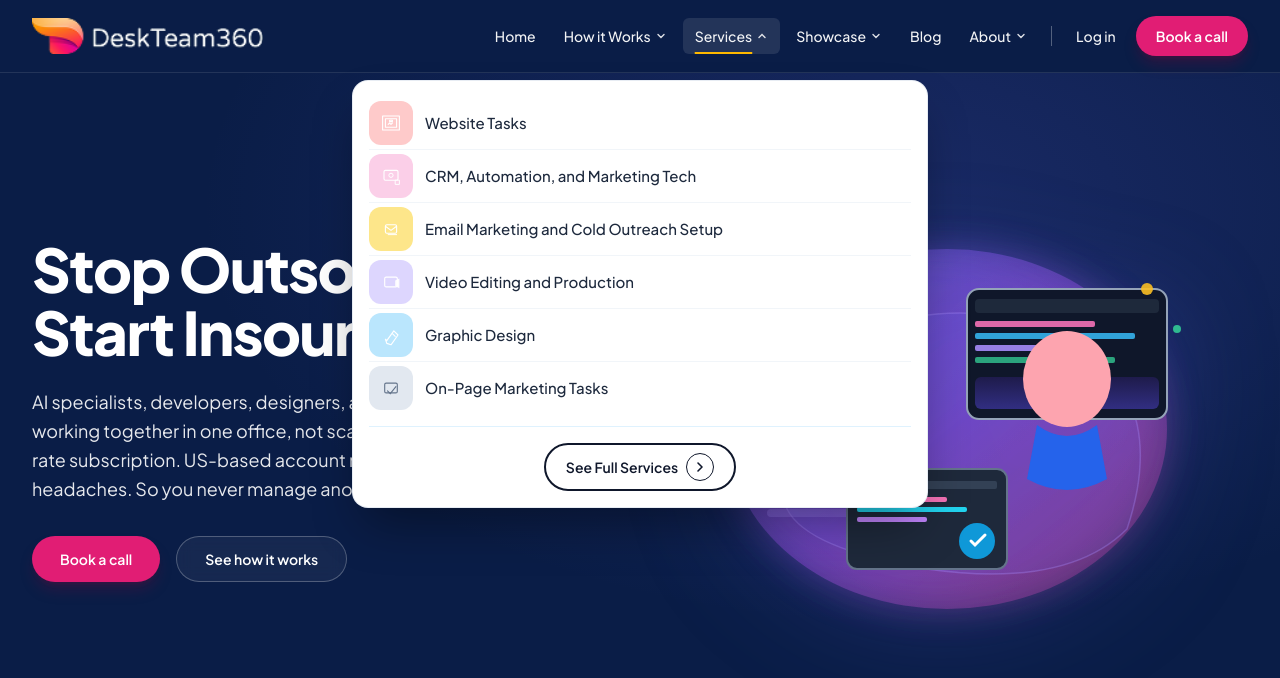
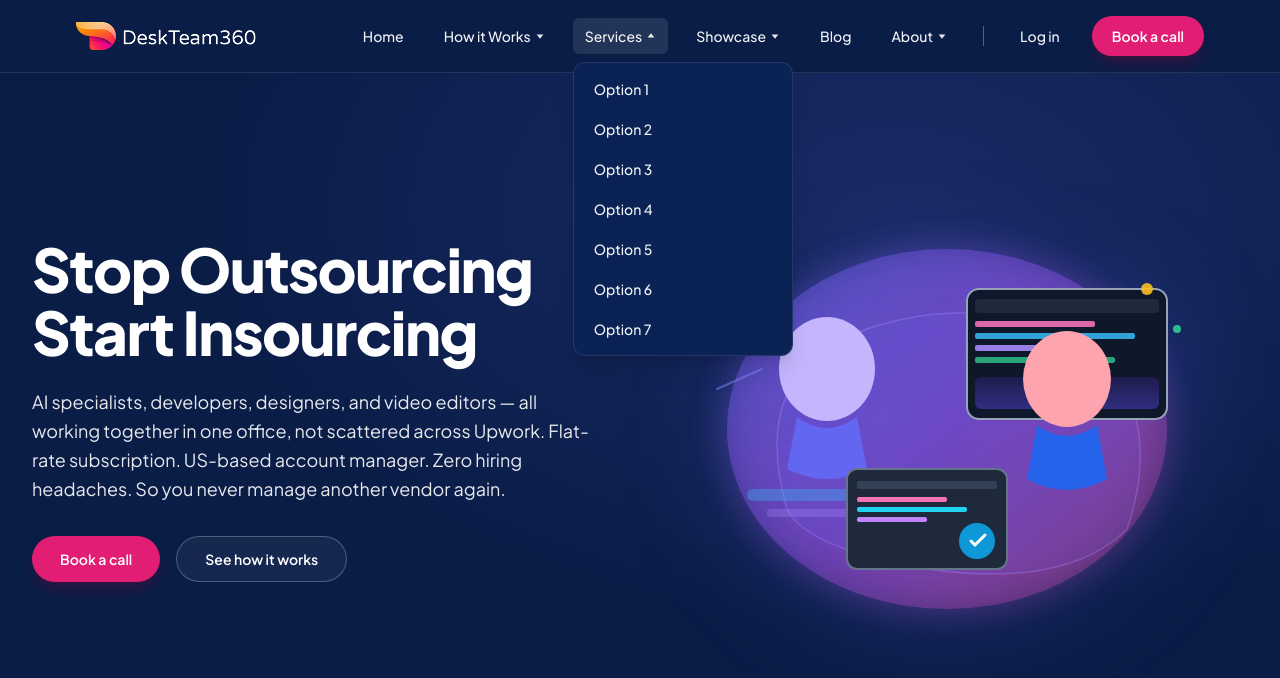
Before and after one commit to DeskTeam-360/dt360, a Next.js app: page / in a window 1280 px wide. Both pictures are taken after a click on the button "Services". Shown: the top 678 px of the page. Built offline with nearby package versions, Linux system fonts and the light colour scheme.

Commit message:
nav update

```diff
--- a/components/layout/SiteNavbar.tsx
+++ b/components/layout/SiteNavbar.tsx
@@ -5,78 +5,39 @@ import { useCallback, useEffect, useRef, useState } from "react";
 
 type NavKey = "how" | "services" | "showcase" | "about" | null;
 
-const serviceItems = [
-  {
-    label: "Website Tasks",
-    iconBg: "bg-[#fecaca]",
-    icon: (
-      <path
-        d="M8 10h24v20H8V10zm4 4v12h16V14H12zm6 2h4v2h-4v-2zm-2 6l2-2 2 2 2-2"
-        fill="none"
-        stroke="white"
-        strokeWidth="1.6"
-        strokeLinecap="round"
-        strokeLinejoin="round"
-      />
-    ),
-  },
-  {
-    label: "CRM, Automation, and Marketing Tech",
-    iconBg: "bg-[#fbcfe8]",
-    icon: (
-      <>
-        <rect x="10" y="12" width="20" height="14" rx="2" fill="none" stroke="white" strokeWidth="1.6" />
-        <circle cx="20" cy="19" r="3" fill="none" stroke="white" strokeWidth="1.4" />
-        <path d="M26 26h6v6h-6z" fill="none" stroke="white" strokeWidth="1.4" />
-      </>
-    ),
-  },
-  {
-    label: "Email Marketing and Cold Outreach Setup",
-    iconBg: "bg-[#fde68a]",
-    icon: (
-      <>
-        <rect x="12" y="14" width="16" height="12" rx="2" fill="none" stroke="white" strokeWidth="1.6" />
-        <path d="M12 16l8 6 8-6" fill="none" stroke="white" strokeWidth="1.6" />
-        <path d="M16 28h12" stroke="white" strokeWidth="1.4" strokeLinecap="round" />
-      </>
-    ),
-  },
-  {
-    label: "Video Editing and Production",
-    iconBg: "bg-[#ddd6fe]",
-    icon: (
-      <>
-        <rect x="11" y="13" width="18" height="14" rx="2" fill="none" stroke="white" strokeWidth="1.6" />
-        <path d="M26 18l6-3v14l-6-3v-8z" fill="white" fillOpacity="0.9" />
-      </>
-    ),
-  },
-  {
-    label: "Graphic Design",
-    iconBg: "bg-[#bae6fd]",
-    icon: (
-      <path
-        d="M14 28l10-14 6 6-10 14-6-2-2-6zm8-10l4 4"
-        fill="none"
-        stroke="white"
-        strokeWidth="1.6"
-        strokeLinecap="round"
-        strokeLinejoin="round"
-      />
-    ),
-  },
-  {
-    label: "On-Page Marketing Tasks",
-    iconBg: "bg-[#e2e8f0]",
-    icon: (
-      <>
-        <rect x="11" y="13" width="18" height="14" rx="2" fill="none" stroke="#64748b" strokeWidth="1.6" />
-        <path d="M15 24l4 4 8-10" fill="none" stroke="#64748b" strokeWidth="1.6" strokeLinecap="round" />
-      </>
-    ),
-  },
-] as const;
+type NavDropdownLink = { label: string; href: string };
+
+/** Dummy dropdown — ubah label/href di sini (satu file) */
+const howItWorksDropdown: NavDropdownLink[] = [
+  { label: "Option 1", href: "#" },
+  { label: "Option 2", href: "#" },
+];
+
+const showcaseDropdown: NavDropdownLink[] = [
+  { label: "Option 1", href: "#" },
+  { label: "Option 2", href: "#" },
+];
+
+const aboutDropdown: NavDropdownLink[] = [
+  { label: "Option 1", href: "#" },
+  { label: "Option 2", href: "#" },
+];
+
+const servicesDropdown: NavDropdownLink[] = [
+  { label: "Option 1", href: "#" },
+  { label: "Option 2", href: "#" },
+  { label: "Option 3", href: "#" },
+  { label: "Option 4", href: "#" },
+  { label: "Option 5", href: "#" },
+  { label: "Option 6", href: "#" },
+];
+
+const servicesSeeAll: NavDropdownLink = {
+  label: "Option 7",
+  href: "#",
+};
+
+const servicesLinksAll: NavDropdownLink[] = [...servicesDropdown, servicesSeeAll];
 
 function LogoMark() {
   return (
@@ -85,7 +46,7 @@ function LogoMark() {
       alt="DeskTeam360"
       width={220}
       height={44}
-      className="h-8 w-auto shrink-0 object-contain object-left sm:h-9"
+      className="h-8 w-auto shrink-0 object-contain object-left sm:h-7"
       priority
     />
   );
@@ -94,20 +55,47 @@ function LogoMark() {
 function Chevron({ open }: { open: boolean }) {
   return (
     <svg
-      width="12"
-      height="12"
+      width="10"
+      height="10"
       viewBox="0 0 12 12"
-      className={`opacity-90 transition-transform ${open ? "-rotate-180" : ""}`}
+      className={`shrink-0 opacity-95 transition-transform duration-200 ${open ? "-rotate-180" : ""}`}
       aria-hidden
     >
-      <path d="M3 4.5L6 7.5L9 4.5" fill="none" stroke="currentColor" strokeWidth="1.4" strokeLinecap="round" />
+      <path d="M2 4.25h8L6 9.25 2 4.25z" fill="currentColor" />
     </svg>
+  );
+}
+
+/** Panel dropdown desktop — `alignEnd` untuk menu di kanan (supaya tidak keluar layar) */
+function DesktopDropdown({
+  items,
+  alignEnd,
+}: {
+  items: NavDropdownLink[];
+  alignEnd?: boolean;
+}) {
+  return (
+    <div
+      className={`absolute top-full z-50 pt-2 ${alignEnd ? "right-0 left-auto" : "left-0"}`}
+      role="presentation"
+    >
+      <div className="min-w-[220px] rounded-xl border border-white/10 bg-[#0b2255] p-2 text-sm shadow-xl">
+        <ul className="space-y-1">
+          {items.map((item, i) => (
+            <li key={`${item.label}-${i}`}>
+              <a className="block rounded-lg px-3 py-2 hover:bg-white/10" href={item.href}>
+                {item.label}
+              </a>
+            </li>
+          ))}
+        </ul>
+      </div>
+    </div>
   );
 }
 
 export function SiteNavbar() {
   const [openMenu, setOpenMenu] = useState<NavKey>(null);
-  const [hoveredService, setHoveredService] = useState<number | null>(null);
   const [mobileOpen, setMobileOpen] = useState(false);
   const navRef = useRef<HTMLElement>(null);
 
@@ -138,15 +126,16 @@ export function SiteNavbar() {
 
   return (
     <header ref={navRef} className="relative z-30 border-b border-white/10">
-      <div className="mx-auto flex max-w-7xl items-center gap-6 px-4 py-4 sm:px-6 lg:px-8">
+      <div className="mx-auto flex max-w-6xl items-center gap-6 px-2 py-4 sm:px-3 lg:px-3">
         <a href="/" className="flex items-center font-semibold tracking-tight">
           <LogoMark />
         </a>
 
-        <nav className="ml-auto hidden items-center gap-1 text-sm font-medium text-white/95 lg:flex">
+        <nav className="ml-auto hidden items-center gap-4 text-sm font-medium text-white/95 lg:flex">
           <a className="rounded-md px-3 py-2 hover:bg-white/10" href="/">
             Home
           </a>
+          <div className="relative">
             <button
               type="button"
               className={`inline-flex items-center gap-1 rounded-md px-3 py-2 hover:bg-white/10 ${openMenu === "how" ? "bg-white/10" : ""}`}
@@ -156,15 +145,21 @@ export function SiteNavbar() {
               How it Works
               <Chevron open={openMenu === "how"} />
             </button>
+            {openMenu === "how" && <DesktopDropdown items={howItWorksDropdown} />}
+          </div>
+          <div className="relative">
             <button
               type="button"
-            className={`inline-flex items-center gap-1 rounded-md px-3 py-2 hover:bg-white/10 ${openMenu === "services" ? "bg-white/10 underline decoration-amber-400 decoration-2 underline-offset-[10px]" : ""}`}
+              className={`inline-flex items-center gap-1 rounded-md px-3 py-2 hover:bg-white/10 ${openMenu === "services" ? "bg-white/10" : ""}`}
               aria-expanded={openMenu === "services"}
               onClick={() => toggle("services")}
             >
               Services
               <Chevron open={openMenu === "services"} />
             </button>
+            {openMenu === "services" && <DesktopDropdown items={servicesLinksAll} />}
+          </div>
+          <div className="relative">
             <button
               type="button"
               className={`inline-flex items-center gap-1 rounded-md px-3 py-2 hover:bg-white/10 ${openMenu === "showcase" ? "bg-white/10" : ""}`}
@@ -174,9 +169,12 @@ export function SiteNavbar() {
               Showcase
               <Chevron open={openMenu === "showcase"} />
             </button>
+            {openMenu === "showcase" && <DesktopDropdown items={showcaseDropdown} />}
+          </div>
           <a className="rounded-md px-3 py-2 hover:bg-white/10" href="#">
             Blog
           </a>
+          <div className="relative">
             <button
               type="button"
               className={`inline-flex items-center gap-1 rounded-md px-3 py-2 hover:bg-white/10 ${openMenu === "about" ? "bg-white/10" : ""}`}
@@ -186,6 +184,8 @@ export function SiteNavbar() {
               About
               <Chevron open={openMenu === "about"} />
             </button>
+            {openMenu === "about" && <DesktopDropdown items={aboutDropdown} alignEnd />}
+          </div>
 
           <span className="mx-2 h-5 w-px bg-white/30" aria-hidden />
 
@@ -253,9 +253,13 @@ export function SiteNavbar() {
             </button>
             {openMenu === "services" && (
               <ul className="ml-2 space-y-1 border-l border-white/15 pl-3 text-white/90">
-                {serviceItems.map((item) => (
-                  <li key={item.label}>
-                    <a href="#" className="block rounded-md py-1.5 hover:text-white" onClick={() => setMobileOpen(false)}>
+                {servicesLinksAll.map((item, i) => (
+                  <li key={`svc-${i}-${item.label}`}>
+                    <a
+                      href={item.href}
+                      className="block rounded-md py-1.5 hover:text-white"
+                      onClick={() => setMobileOpen(false)}
+                    >
                       {item.label}
                     </a>
                   </li>
@@ -278,104 +282,6 @@ export function SiteNavbar() {
         </div>
       )}
 
-      {openMenu === "services" && (
-        <div className="absolute left-0 right-0 top-full z-40 hidden justify-center px-4 pb-6 pt-2 lg:flex">
-          <div className="w-full max-w-xl rounded-2xl border border-slate-200/80 bg-white p-4 text-slate-900 shadow-2xl shadow-black/40">
-            <ul className="divide-y divide-slate-100">
-              {serviceItems.map((item, i) => (
-                <li key={item.label}>
-                  <a
-                    href="#"
-                    className="flex items-center gap-3 py-3 transition-colors first:pt-1 last:pb-1"
-                    onMouseEnter={() => setHoveredService(i)}
-                    onMouseLeave={() => setHoveredService(null)}
-                  >
-                    <span className={`flex h-11 w-11 shrink-0 items-center justify-center rounded-xl ${item.iconBg}`}>
-                      <svg width="28" height="28" viewBox="0 0 40 40" className="overflow-visible">
-                        {item.icon}
-                      </svg>
-                    </span>
-                    <span
-                      className={`text-[15px] font-medium leading-snug ${hoveredService === i ? "text-[#6d28d9]" : "text-slate-800"}`}
-                    >
-                      {item.label}
-                    </span>
-                  </a>
-                </li>
-              ))}
-            </ul>
-            <div className="mt-3 border-t border-sky-100 pt-4">
-              <a
-                href="#"
-                className="mx-auto flex w-max items-center gap-2 rounded-full border-2 border-slate-900 px-5 py-2 text-sm font-semibold text-slate-900 transition hover:bg-slate-50"
-              >
-                See Full Services
-                <span className="flex h-7 w-7 items-center justify-center rounded-full border border-slate-900">
-                  <svg width="14" height="14" viewBox="0 0 14 14" aria-hidden>
-                    <path
-                      d="M5 3l4 4-4 4"
-                      fill="none"
-                      stroke="currentColor"
-                      strokeWidth="1.6"
-                      strokeLinecap="round"
-                      strokeLinejoin="round"
-                    />
-                  </svg>
-                </span>
-              </a>
-            </div>
-          </div>
-        </div>
-      )}
-
-      {openMenu && openMenu !== "services" && (
-        <div className="absolute left-0 right-0 top-full z-40 hidden justify-center px-4 pb-4 pt-2 lg:flex">
-          <div className="min-w-[220px] rounded-xl border border-white/10 bg-[#0b2255] p-2 text-sm shadow-xl">
-            {openMenu === "how" && (
-              <ul className="space-y-1">
-                <li>
-                  <a className="block rounded-lg px-3 py-2 hover:bg-white/10" href="#">
-                    3 simple steps
-                  </a>
-                </li>
-                <li>
-                  <a className="block rounded-lg px-3 py-2 hover:bg-white/10" href="#">
-                    What we won&apos;t do
-                  </a>
-                </li>
-              </ul>
-            )}
-            {openMenu === "showcase" && (
-              <ul className="space-y-1">
-                <li>
-                  <a className="block rounded-lg px-3 py-2 hover:bg-white/10" href="#">
-                    Graphics
-                  </a>
-                </li>
-                <li>
-                  <a className="block rounded-lg px-3 py-2 hover:bg-white/10" href="#">
-                    Websites
-                  </a>
-                </li>
-              </ul>
-            )}
-            {openMenu === "about" && (
-              <ul className="space-y-1">
-                <li>
-                  <a className="block rounded-lg px-3 py-2 hover:bg-white/10" href="#">
-                    Our story
-                  </a>
-                </li>
-                <li>
-                  <a className="block rounded-lg px-3 py-2 hover:bg-white/10" href="#">
-                    Meet the team
-                  </a>
-                </li>
-              </ul>
-            )}
-          </div>
-        </div>
-      )}
     </header>
   );
 }
```
Lines whose indentation alone changed are shown as unchanged.
